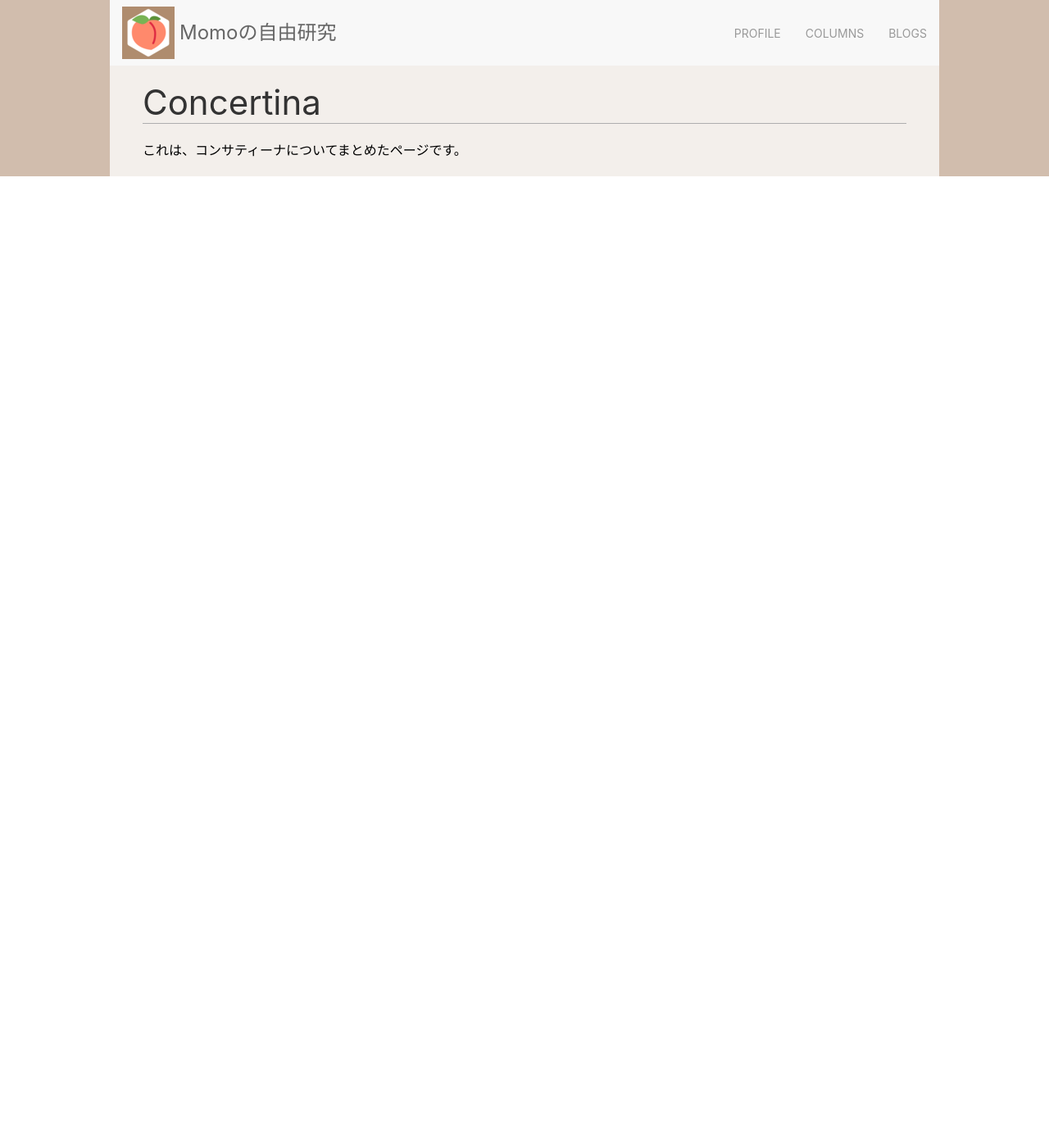
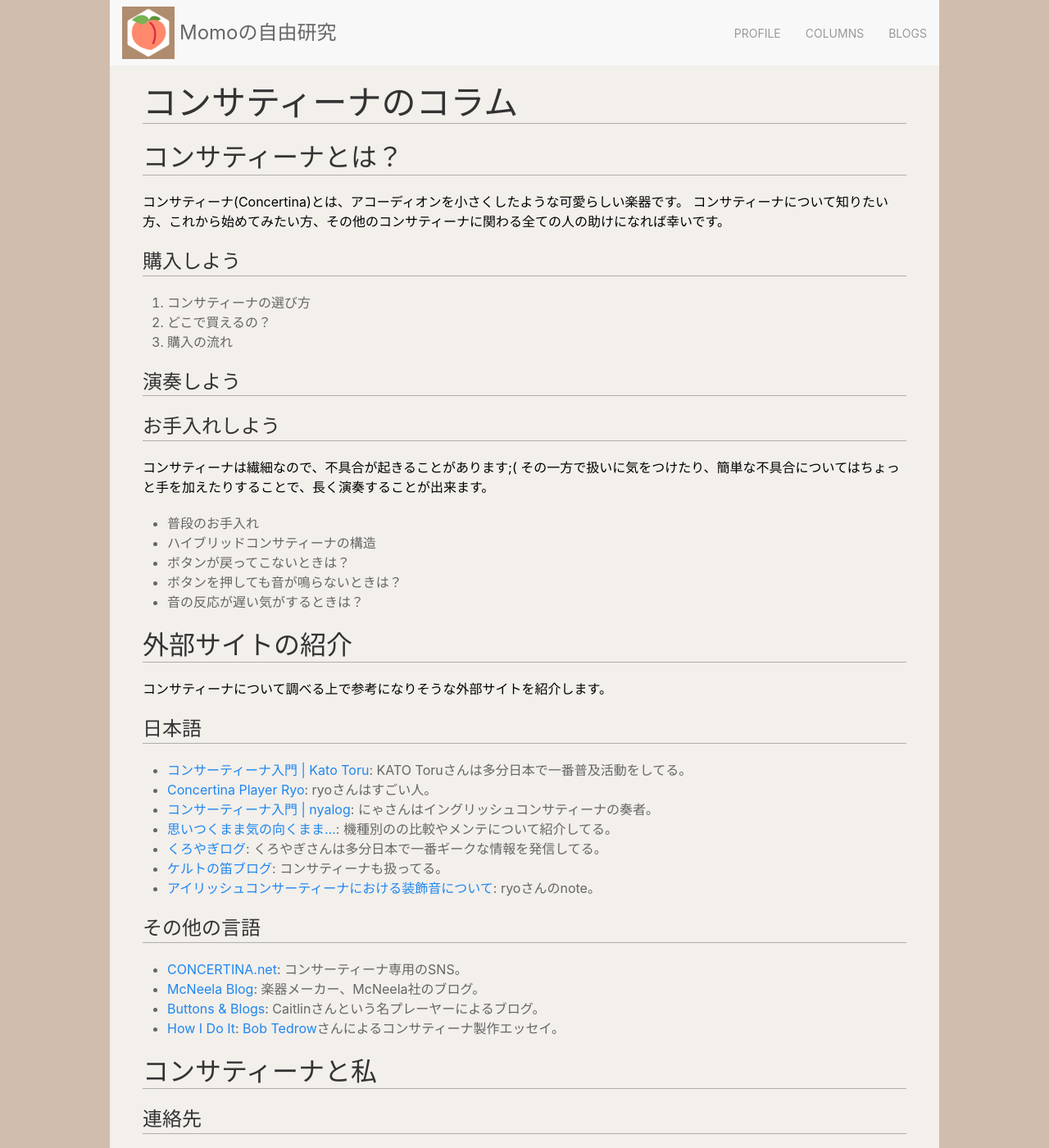
Before and after one commit to physpeach/physpeach.github.io, a Jekyll site: the page built from columns/concertina/index.md, in a window 1280 px wide and 1400 px high. Shown: the whole window at 82% size. Built offline with Jekyll 4.4.1, drawn with Linux system fonts in a browser that asks for light colours; some of the changed text lies outside the part shown.

Commit message:
add concertina/index

```diff
--- a/columns/concertina/index.md
+++ b/columns/concertina/index.md
@@ -1,9 +1,54 @@
 ---
 layout: default
-title: Columns
+title: Concertina
 description: これはコンサティーナについてまとめたページです。
 ---
 
-# Concertina
+# コンサティーナのコラム
+## コンサティーナとは？
+コンサティーナ(Concertina)とは、アコーディオンを小さくしたような可愛らしい楽器です。
+コンサティーナについて知りたい方、これから始めてみたい方、その他のコンサティーナに関わる全ての人の助けになれば幸いです。
 
-これは、コンサティーナについてまとめたページです。
+### 購入しよう
+
+1. コンサティーナの選び方
+1. どこで買えるの？
+1. 購入の流れ
+
+### 演奏しよう
+
+### お手入れしよう
+コンサティーナは繊細なので、不具合が起きることがあります;(
+その一方で扱いに気をつけたり、簡単な不具合についてはちょっと手を加えたりすることで、長く演奏することが出来ます。
+
+- 普段のお手入れ
+- ハイブリッドコンサティーナの構造
+- ボタンが戻ってこないときは？
+- ボタンを押しても音が鳴らないときは？
+- 音の反応が遅い気がするときは？
+
+## 外部サイトの紹介
+コンサティーナについて調べる上で参考になりそうな外部サイトを紹介します。
+
+### 日本語
+- [コンサーティーナ入門 \| Kato Toru](https://www.isc.meiji.ac.jp/~katotoru/acco-concertina.html): KATO Toruさんは多分日本で一番普及活動をしてる。
+- [Concertina Player Ryo](https://ryo-concertina.com/): ryoさんはすごい人。
+- [コンサーティーナ入門 \| nyalog](https://shiro-neko.net/blog/2021/03/08/introduction-to-concertina): にゃさんはイングリッシュコンサティーナの奏者。
+- [思いつくまま気の向くまま...](http://irish.cocolog-nifty.com/blog/cat22410193/index.html): 機種別のの比較やメンテについて紹介してる。
+- [くろやぎログ](http://concertina.cocolog-nifty.com): くろやぎさんは多分日本で一番ギークな情報を発信してる。
+- [ケルトの笛ブログ](https://celtnofue.com/blog/archives/tag/concertina): コンサティーナも扱ってる。
+- [アイリッシュコンサーティーナにおける装飾音について](https://note.com/ryo_concertina/n/n8a0480033cf7): ryoさんのnote。
+
+### その他の言語
+- [CONCERTINA.net](https://concertina.net/forums): コンサーティーナ専用のSNS。
+- [McNeela Blog](https://blog.mcneelamusic.com/traditional-irish-musical-instruments/concertinas/): 楽器メーカー、McNeela社のブログ。
+- [Buttons & Blogs](https://www.irishconcertinalessons.com/blogs): Caitlinさんという名プレーヤーによるブログ。
+- [How I Do It](http://hmi.homewood.net/twitterzephyr/): [Bob Tedrow](https://video.aptv.org/video/bob-tedrow-hrr55j/)さんによるコンサティーナ製作エッセイ。
+
+## コンサティーナと私
+### 連絡先
+私は主にTwitter上で活動しています。
+質問等ございましたら、こちらのアカウントのDMまでどうぞ！
+その時は、このサイトを見たことを伝えてくだされば励みになります。
+
+Twitter: [@ApjPeach](https://twitter.com/ApjPeach)
```
